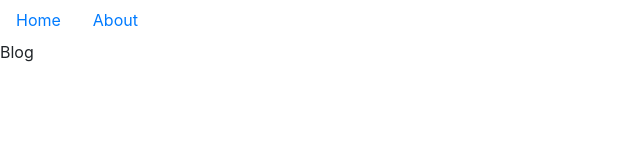
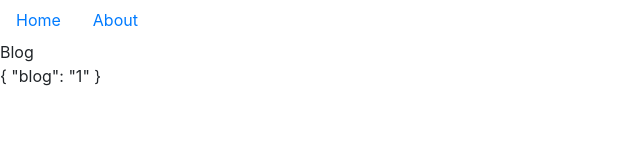
Before and after one commit to aungpaingsoe097238/nuxtjs, a Nuxt app: page /blogs/1 in a window 1280 px wide. Shown: the top 160 px of the page, without its empty margins (0-640 px from the left). Built offline with nearby package versions, Linux system fonts and the light colour scheme.

Commit message:
validate slug numerice only

```diff
--- a/pages/blogs/_blog.vue
+++ b/pages/blogs/_blog.vue
@@ -1,14 +1,20 @@
 <template>
   <div>
-     Blog
+     Blog <br>
+     {{ slug }}
   </div>
 </template>
 
 <script>
   export default {
-    created() {
-      console.log(this.$route.params.blog)
-    }
+    validate ({params}) {
+      return /^\d+$/.test(params.blog)
+    },
+    data() {
+      return {
+        slug: this.$route.params
+      }
+    },
   }
 </script>
 
```
